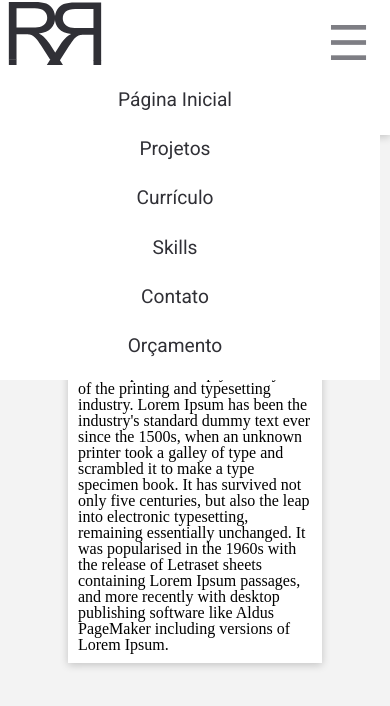
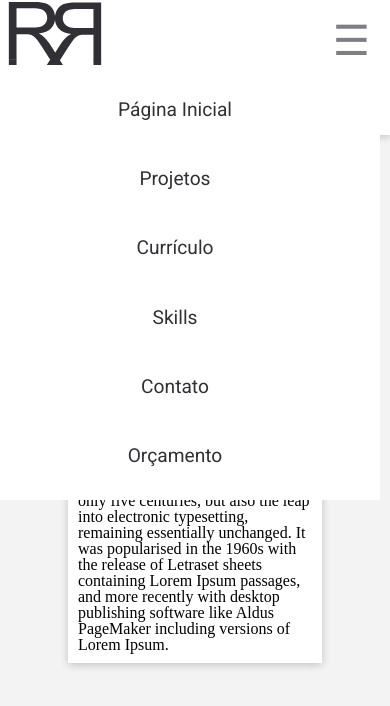
Before and after one commit to rodolfopeixoto/site-rodolfopeixoto, a plain HTML site: page index.html in a window 390 px wide. In both pictures the pointer is over the link 348 px from the left and 44 px from the top of the page. Drawn offline with Linux system fonts and the light colour scheme.

Commit message:
Fixed error in responsive menu

```diff
--- a/assets/css/global.css
+++ b/assets/css/global.css
@@ -125,7 +125,8 @@ header {
   font-size:1.2em;
 }
 
-.navigationBar a:hover { color: #7e7e84; }
+.navigationBar a:hover { color: #7e7e84;
+    cursor: pointer; }
 
 nav {
     float:right;
@@ -148,7 +149,7 @@ nav .icon {
 
 /* header */
 @media only screen and (max-width: 640px){
-  nav .icon {  display: block; font-size:3em; }
+  nav .icon {  display: block; font-size:2.6em; }
   nav ul, nav:active ul{
     position: absolute;
     display: none;
@@ -162,6 +163,17 @@ nav .icon {
 
   nav:hover ul{
     display: block;
+    background:#fff;
+
+  }
+
+ nav ul li a{
+    display: block;
+    padding: 10px;
+  }
+
+  nav ul li a:hover{
+    background: #ececec;
   }
 
   .navigationBar  li{
```
